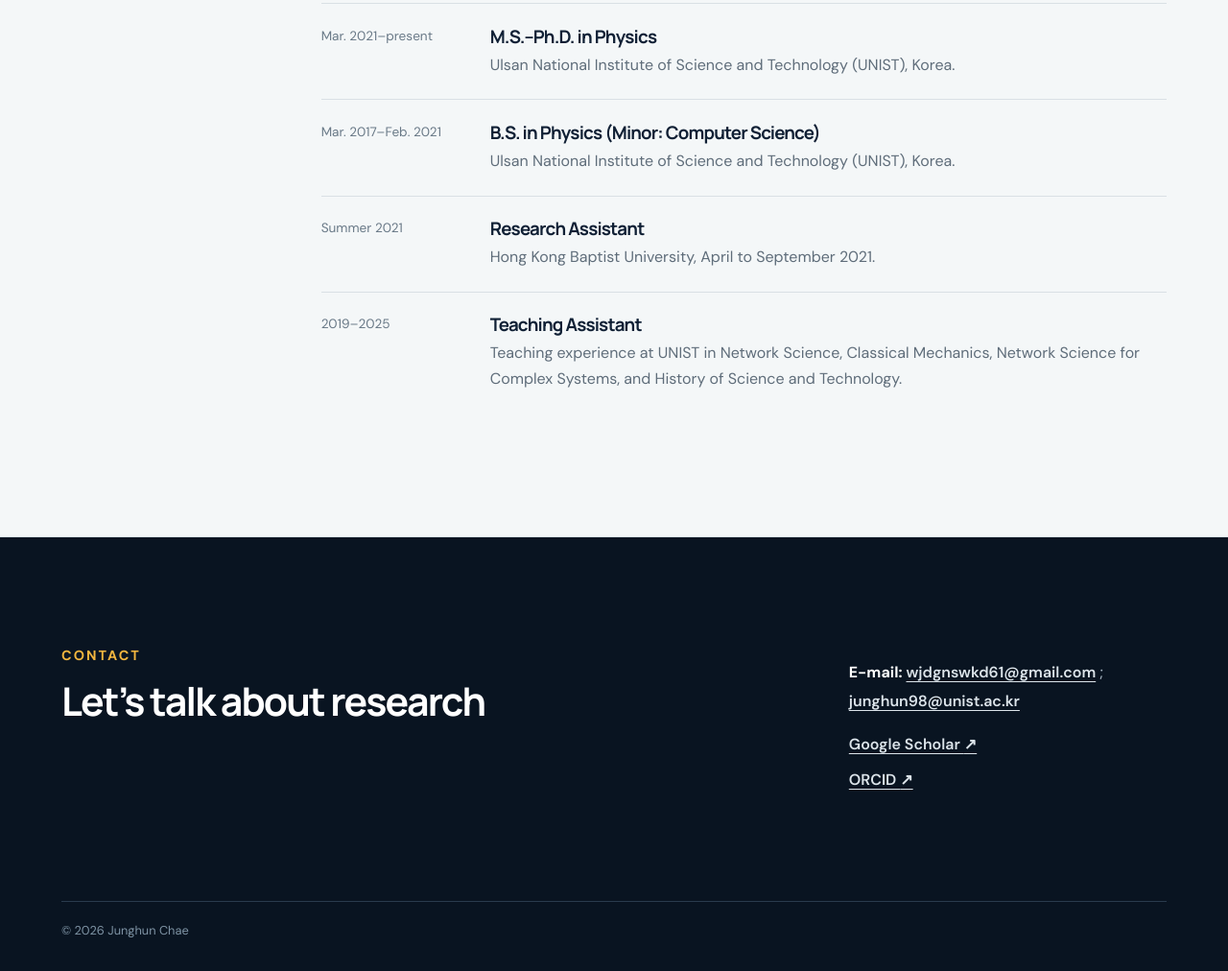
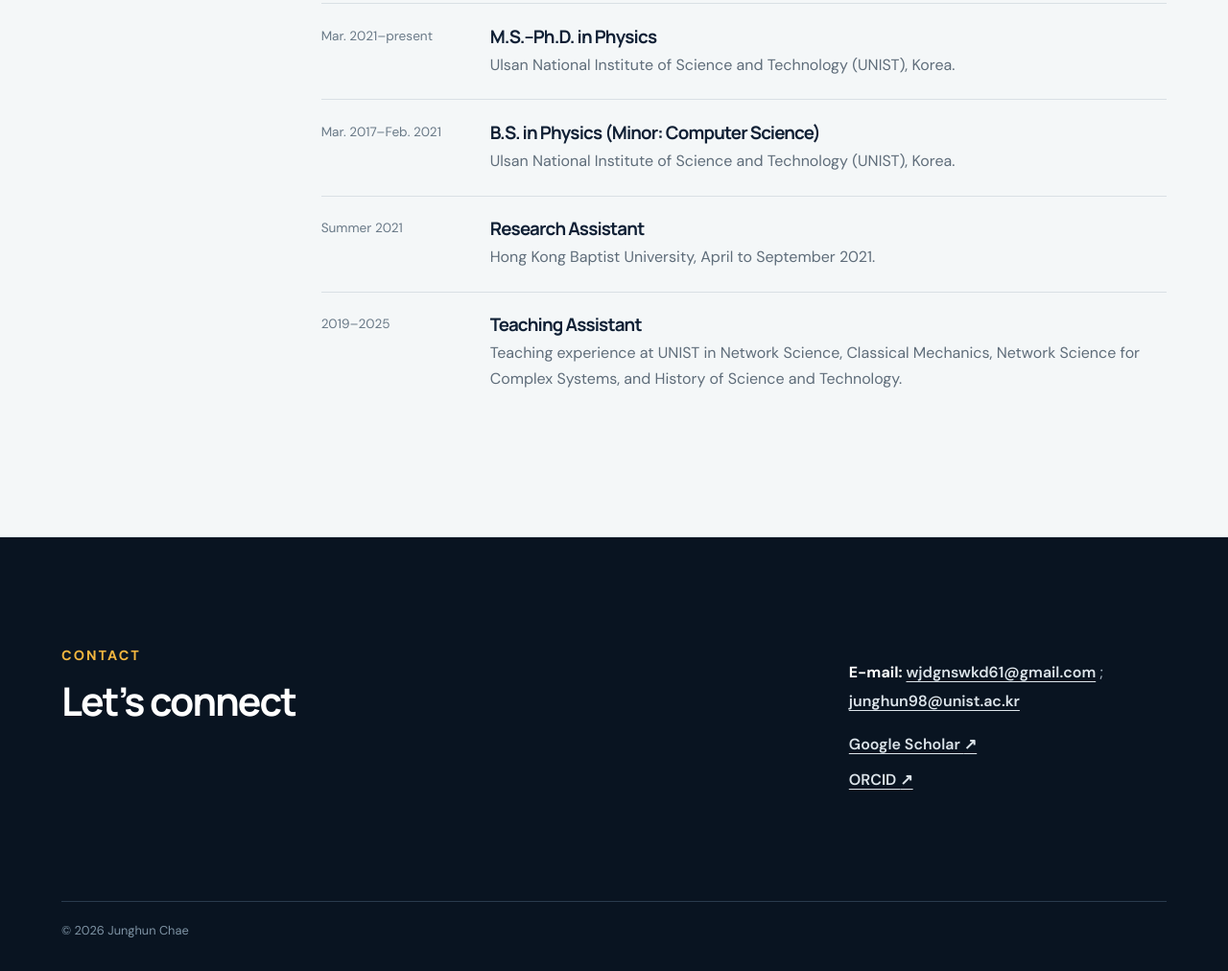
Before and after one commit to junghun9806/CV, a website: page index.html in a window 1280 px wide. Shown: the part 4954-5966 px from the top of the page at 96% size. Drawn offline with Linux system fonts and the light colour scheme.

Commit message:
Broaden footer contact message

```diff
--- a/index.html
+++ b/index.html
@@ -212,7 +212,7 @@
     <footer id="contact">
       <div>
         <p class="eyebrow amber">Contact</p>
-        <h2>Let’s talk about research</h2>
+        <h2>Let’s connect</h2>
       </div>
       <div class="footer-links">
         <p class="footer-emails" data-profile-emails>
```
